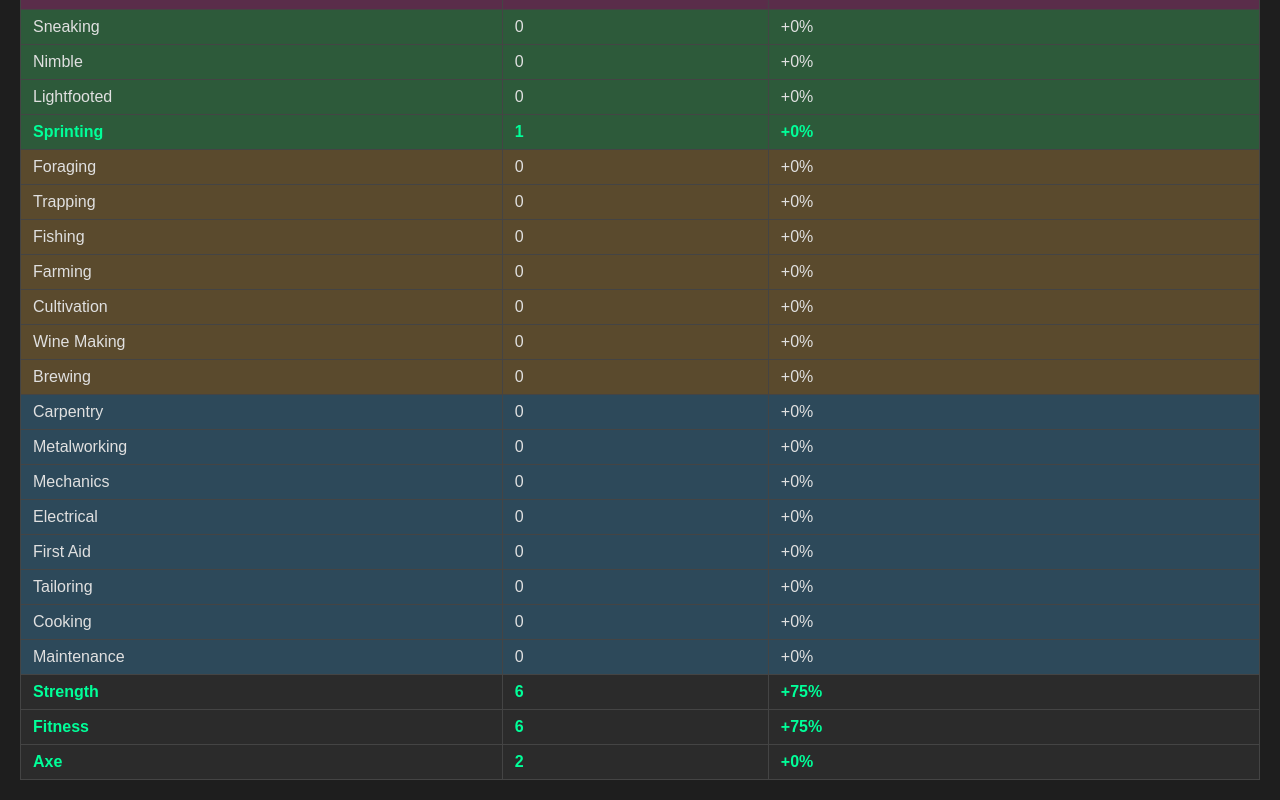
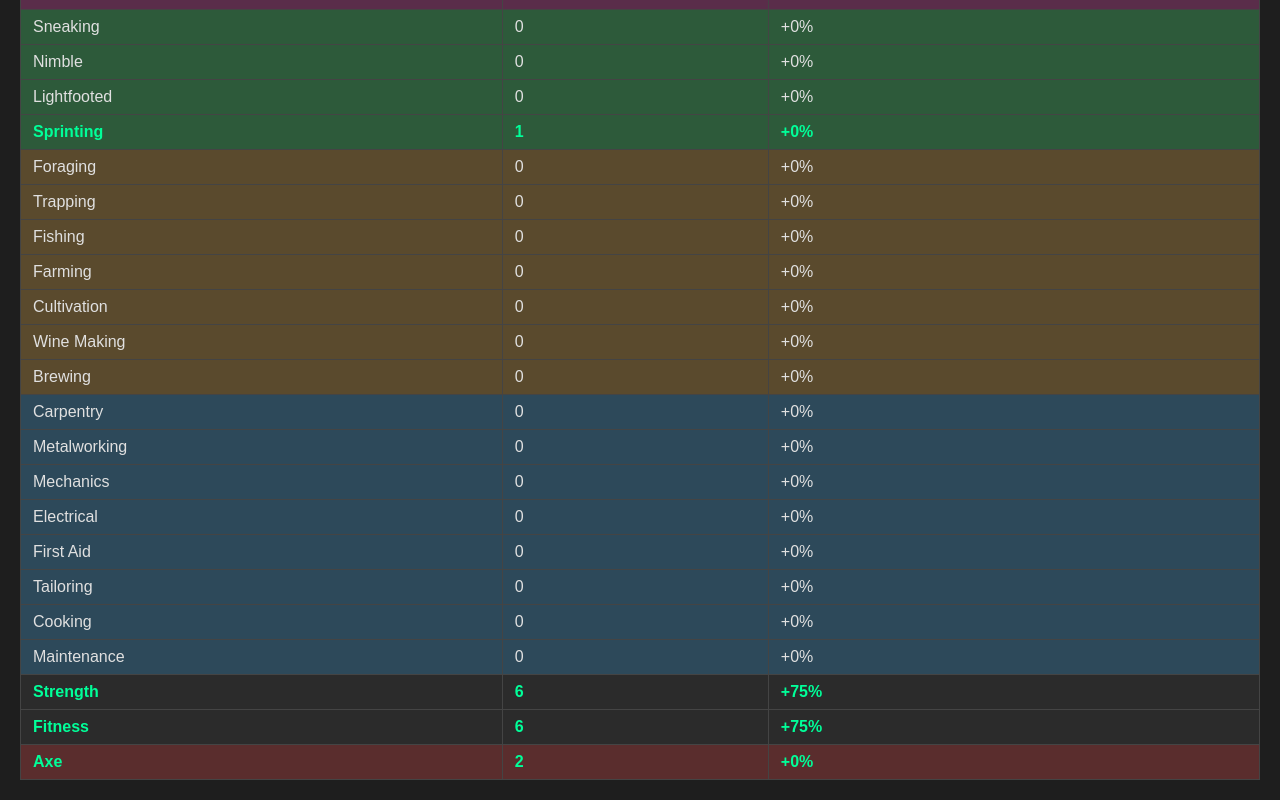
Before and after one commit to Upgr-4d3d/NF-Char-Builder, a plain HTML site: page characterBuilderMain.html in a window 1280 px wide. Shown: the part 1488-2288 px from the top of the page. Drawn offline with Linux system fonts and the light colour scheme.

Commit message:
Remember that an axe is, indeed, a weapon
Put axe into the combat skills category

```diff
--- a/characterBuilderMain.html
+++ b/characterBuilderMain.html
@@ -304,7 +304,7 @@
     }
 
     function getSkillCategory(skill) {
-      const combatSkills = ['Short Blunt', 'Long Blunt', 'Short Blade', 'Long Blade', 'Spear'];
+      const combatSkills = ['Short Blunt', 'Long Blunt', 'Short Blade', 'Long Blade', 'Spear', 'Axe'];
       const firearmsSkills = ['Aiming', 'Reloading', 'Gunsmithing'];
       const agilitySkills = ['Sneaking', 'Nimble', 'Lightfooted', 'Sprinting'];
       const survivalSkills = ['Foraging', 'Trapping', 'Fishing', 'Farming', 'Cultivation', 'Wine Making', 'Brewing'];
```
